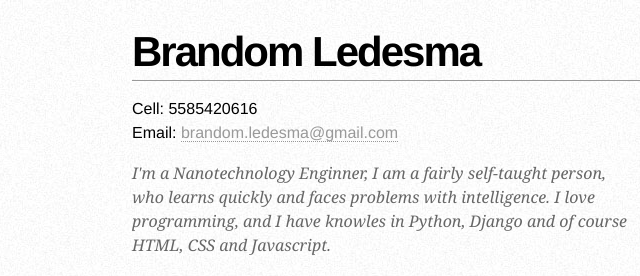
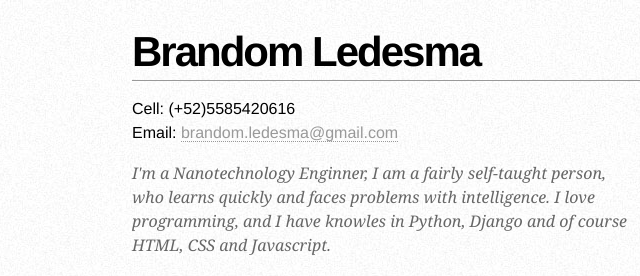
Before and after one commit to Zurybr/Cv, a plain HTML site: page index.html in a window 1280 px wide. Shown: the top 276 px of the page, 108-748 px from the left. Drawn offline with Linux system fonts and the light colour scheme.

Commit message:
Update index.html

```diff
--- a/index.html
+++ b/index.html
@@ -40,7 +40,7 @@
             <h1 class="fn">Brandom Ledesma</h1>
 
             <p>
-                Cell: <span class="tel">5585420616</span><br />
+                Cell: <span class="tel">(+52)5585420616</span><br />
                 Email: <a class="email" href="mailto:brandom.ledesma@gmail.com">brandom.ledesma@gmail.com</a>
             </p>
         </div>
```
